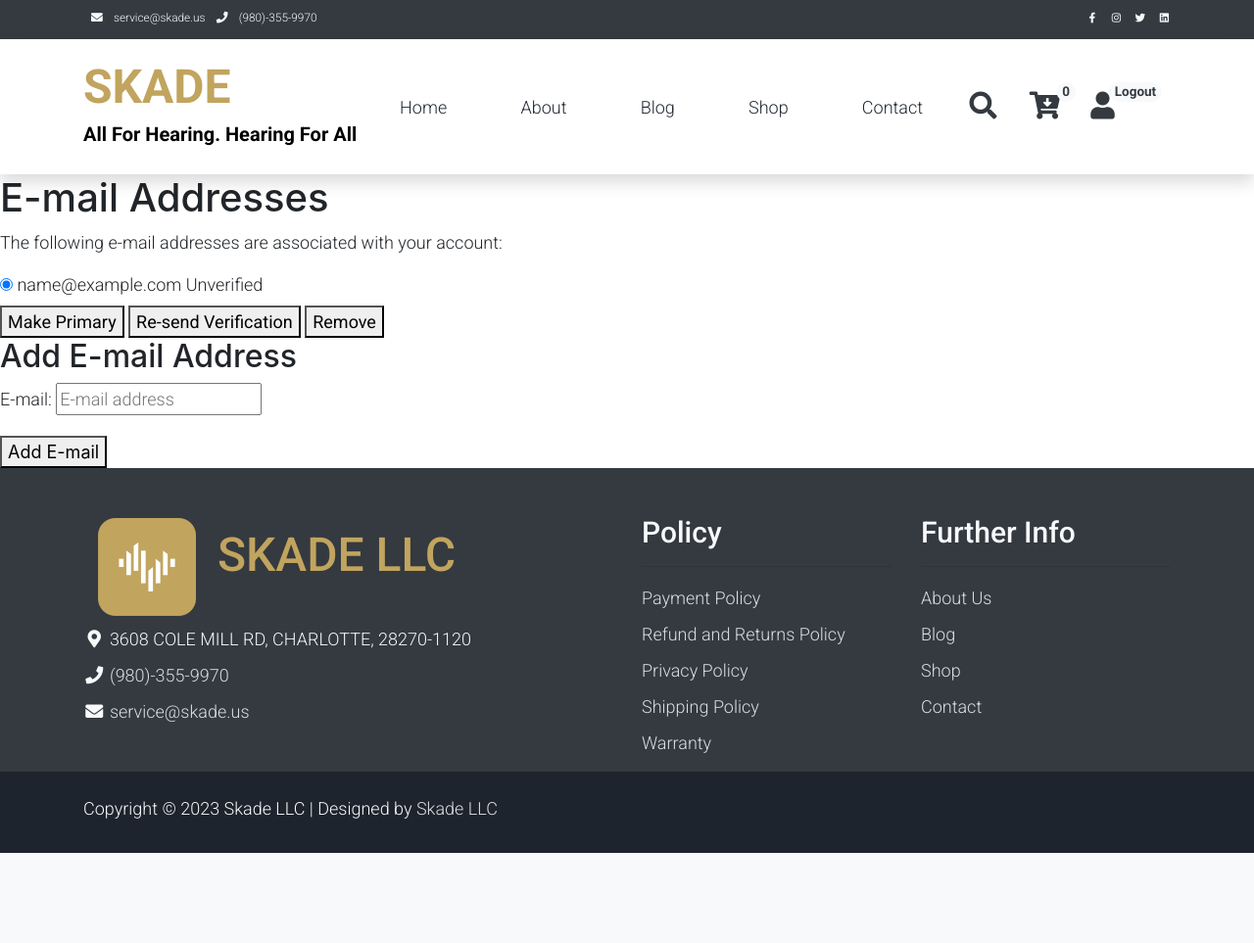
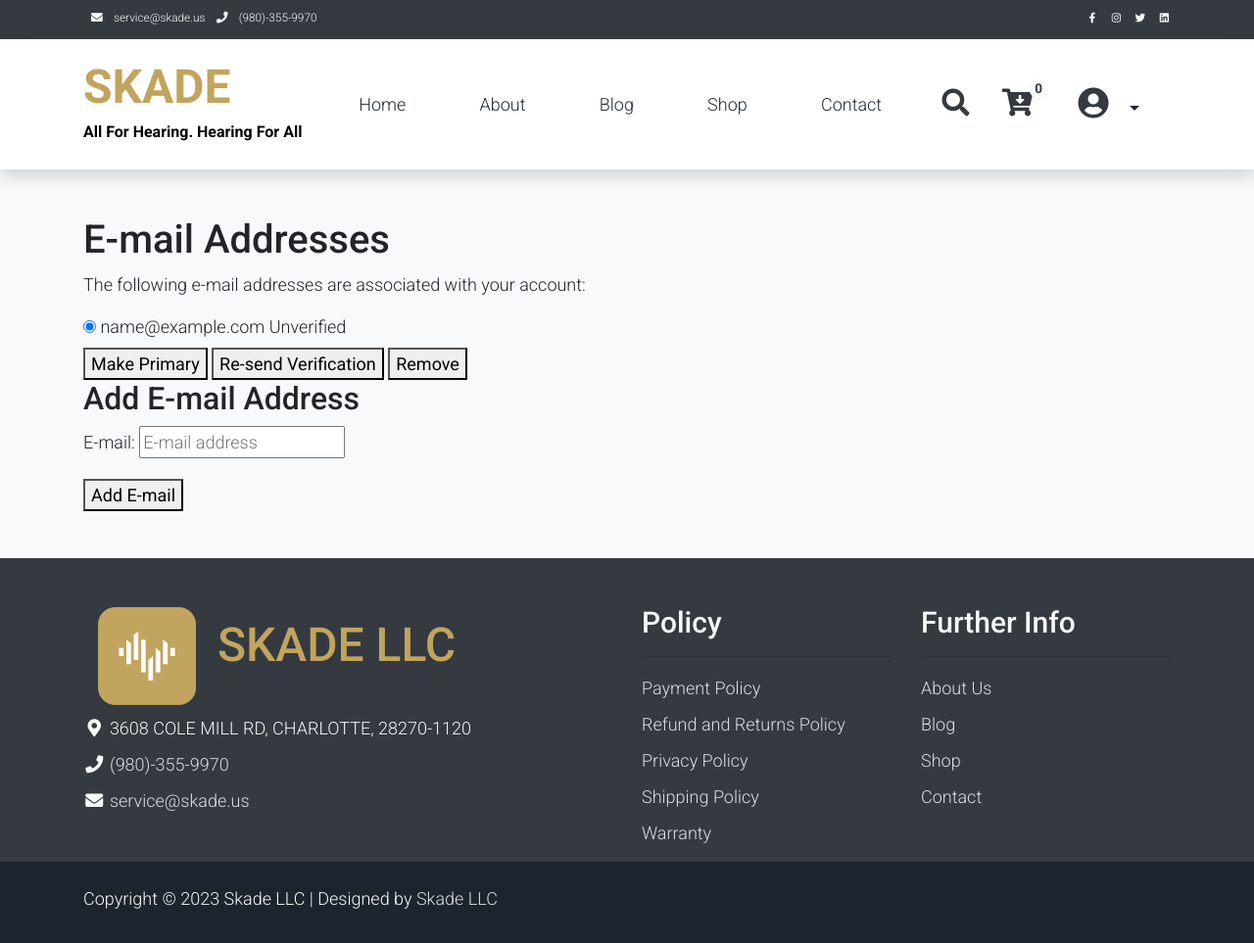
Before and after one commit to PeterYuan1986/skade, a Django app: page /accounts/email/ in a window 1280 px wide. Shown: the whole page at 98% size. Before the commit the page ends 871 px from the top, so only its background shows below. Run offline with Django 3.2, Linux system fonts and the light colour scheme; the visitor is signed in with stand-in values (Sample User, id 1); data comes from the database, SQL or seed files in the repository; data that the repository does not hold is empty; some libraries are stand-ins or nearby versions.

Commit message:
'allauth'

```diff
--- a/djecommerce/settings/base.py
+++ b/djecommerce/settings/base.py
@@ -8,7 +8,6 @@ STRIPE_PUBLIC_KEY = 'pk_test_51MjNu7ApoV55x5o7WyiWhNYJmEEe3DMGwhSSw4fdMNwFaB0yxV
 STRIPE_SECRET_KEY = 'sk_test_51MjNu7ApoV55x5o7EpY6TsPj82xk842nIEIQrQTktqxwUPBjdDQ0A30cRGJhsoAgIhE5T5QRvLGEQ6rKqB8vTlnO00IZcVruAy'
 
 INSTALLED_APPS = [
-    'localflavor',
     'django.contrib.admin',
     'django.contrib.auth',
     'django.contrib.contenttypes',
@@ -24,6 +23,7 @@ INSTALLED_APPS = [
     'home',
     'core',
     'mailer',
+    'localflavor',
 
 ]
 
@@ -71,12 +71,18 @@ STATICFILES_DIRS = [os.path.join(BASE_DIR, 'static_in_env')]
 STATIC_ROOT = os.path.join(BASE_DIR, 'static_root')
 MEDIA_ROOT = os.path.join(BASE_DIR, 'media_root')
 
-# Auth
-
-AUTHENTICATION_BACKENDS = (
+# allauth 基本设定
+ACCOUNT_AUTHENTICATION_METHOD = 'username_email'  # 设置用户名和邮箱登录
+ACCOUNT_EMAIL_REQUIRED = True  # 注册需要填写邮箱
+ACCOUNT_EMAIL_VERIFICATION = 'optional'
+ACCOUNT_LOGOUT_ON_PASSWORD_CHANGE = True
+ACCOUNT_EMAIL_CONFIRMATION_COOLDOWN = 180
+ACCOUNT_REDIRECT_URL = '/accounts/profile/'  # 登录跳转页面
+AUTHENTICATION_BACKENDS = [
     'django.contrib.auth.backends.ModelBackend',
     'allauth.account.auth_backends.AuthenticationBackend'
-)
+]
+
 SITE_ID = 1
 LOGIN_REDIRECT_URL = '/'
 
--- a/djecommerce/settings/development.py
+++ b/djecommerce/settings/development.py
@@ -43,11 +43,12 @@ DATABASES = {
     }
 }
 
-EMAIL_BACKEND = "mailer.backend.DbBackend"
-# EMAIL_BACKEND = 'django.core.mail.backends.smtp.EmailBackend'
+# EMAIL_BACKEND = "mailer.backend.DbBackend"
+EMAIL_BACKEND = 'django.core.mail.backends.smtp.EmailBackend'
 EMAIL_HOST = 'smtp.exmail.qq.com'
 EMAIL_USE_SSL = True
 EMAIL_PORT = 465
 EMAIL_HOST_USER = 'noreply@skade.us'
 EMAIL_HOST_PASSWORD = 'mi54sVUde5MWgirs'
+EMAIL_FROM= 'SKADE Hearing<noreply@skade.us>'
 DEFAULT_FROM_EMAIL = 'noreply@skade.us'
--- a/home/views.py
+++ b/home/views.py
@@ -40,7 +40,6 @@ def contact(request):
             new_contact.save()
 
             try:
-                os.system("echo 'test'")
                 message = f"From: {name}\n" \
                           f"Email: {email}\n" \
                           f"Message: \n" \
--- a/manage.py
+++ b/manage.py
@@ -3,7 +3,7 @@ import os
 import sys
 
 if __name__ == '__main__':
-    os.environ.setdefault('DJANGO_SETTINGS_MODULE', 'djecommerce.settings.development')
+    os.environ.setdefault('DJANGO_SETTINGS_MODULE', 'djecommerce.settings.production')
     try:
         from django.core.management import execute_from_command_line
     except ImportError as exc:
--- a/templates/account/account_inactive.html
+++ b/templates/account/account_inactive.html
@@ -5,7 +5,11 @@
 {% block head_title %}{% trans "Account Inactive" %}{% endblock %}
 
 {% block content %}
+        <section class="bg-light py-5">
+        <div class="container">
 <h1>{% trans "Account Inactive" %}</h1>
 
 <p>{% trans "This account is inactive." %}</p>
+        </div>
+        </section>
 {% endblock %}
--- a/templates/account/email.html
+++ b/templates/account/email.html
@@ -5,6 +5,8 @@
 {% block head_title %}{% trans "Account" %}{% endblock %}
 
 {% block content %}
+        <section class="bg-light py-5">
+        <div class="container">
     <h1>{% trans "E-mail Addresses" %}</h1>
 {% if user.emailaddress_set.all %}
 <p>{% trans 'The following e-mail addresses are associated with your account:' %}</p>
@@ -52,6 +54,8 @@
         {{ form.as_p }}
         <button name="action_add" type="submit">{% trans "Add E-mail" %}</button>
     </form>
+        </div>
+        </section>
 
 {% endblock %}
 
--- a/templates/account/email_confirm.html
+++ b/templates/account/email_confirm.html
@@ -7,6 +7,8 @@
 
 
 {% block content %}
+        <section class="bg-light py-5">
+        <div class="container">
 <h1>{% trans "Confirm E-mail Address" %}</h1>
 
 {% if confirmation %}
@@ -27,5 +29,7 @@
 <p>{% blocktrans %}This e-mail confirmation link expired or is invalid. Please <a href="{{ email_url }}">issue a new e-mail confirmation request</a>.{% endblocktrans %}</p>
 
 {% endif %}
+        </div>
+        </section>
 
 {% endblock %}
--- a/templates/account/password_change.html
+++ b/templates/account/password_change.html
@@ -5,7 +5,8 @@
 {% block head_title %}{% trans "Change Password" %}{% endblock %}
 
 {% block content %}
-<div class="container">
+    <section class="bg-light py-5">
+        <div class="container">
     <h1>{% trans "Change Password" %}</h1>
 
     <form method="POST" action="{% url 'account_change_password' %}" class="password_change">
@@ -14,4 +15,5 @@
         <button type="submit" name="action">{% trans "Change Password" %}</button>
     </form>
 </div>
+    </section>
 {% endblock %}
--- a/templates/navbar.html
+++ b/templates/navbar.html
@@ -35,7 +35,7 @@
 
         <a class="navbar-brand text-success logo h1 align-self-center" href="/">
             <span style="color: #c1a45e"><strong> SKADE</strong>
-            <span style="color: black"><h5><STRONG>All For Hearing. Hearing For All</STRONG></h5></span>
+            <span style="color: black"><h6><STRONG>All For Hearing. Hearing For All</STRONG></h6></span>
         </a>
 
         <button class="navbar-toggler border-0" type="button" data-bs-toggle="collapse"
@@ -65,14 +65,14 @@
                     </li>
                 </ul>
             </div>
-            <div class="navbar align-self-center d-flex">
-
+            <div class="navbar align-self-end d-flex">
 
                 <div class="d-lg-none flex-sm-fill mt-3 mb-4 col-7 col-sm-auto pr-3">
                     <div class="input-group">
                         <form action="/shop/All/" method="post">
                             {% csrf_token %}
-                            <input type="text" name="search" class="form-control" id="inputMobileSearch" placeholder="Search ..."  style="width:150px;display:inline;">
+                            <input type="text" name="search" class="form-control" id="inputMobileSearch"
+                                   placeholder="Search ..." style="width:200px;display:inline;">
                             <!--<div class="input-group-text">-->
                             <button type="submit" style="display:inline">
                                 <i class="fa fa-fw fa-search"></i>
@@ -81,32 +81,59 @@
                         </form>
                     </div>
                 </div>
+
+
                 <a class="nav-icon d-none d-lg-inline" href="#" data-bs-toggle="modal"
                    data-bs-target="#templatemo_search">
                     <i class="fa fa-fw fa-search text-dark mr-2" style="font-size:28px"></i>
                 </a>
 
-                {% if request.user.is_authenticated %}
                 <a class="nav-icon position-relative text-decoration-none"
                    href="{% url 'core:order-summary' %}">
                     <i class="fa fa-fw fa-cart-arrow-down text-dark mr-1" style="font-size:28px"></i>
                     <span class="position-absolute top-0 left-100 translate-middle badge rounded-pill bg-light text-dark ">{{ request.user|cart_item_count }}</span>
                 </a>
-                <a class="nav-icon position-relative text-decoration-none "
-                   href="{% url 'account_logout' %}">
-                    <i class="fa fa-fw fa-user text-dark mr-3" style="font-size:28px"></i>
-                    <span class="position-absolute top-0 left-100 translate-middle badge rounded-pill bg-light text-dark ">Logout</span>
+                <a class="nav-link dropdown-toggle" href="#" id="userDropdown" role="button" data-toggle="dropdown"
+                   aria-haspopup="true" aria-expanded="false">
+                    <i class="fa fa-fw fa-user-circle text-dark mr-2" style="font-size:32px"></i>
+                </a>
+                <!-- Dropdown - User Information -->
+                <div class="dropdown-menu dropdown-menu-right shadow animated--grow-in"
+                     aria-labelledby="userDropdown">
+                    {% if request.user.is_authenticated %}
+                        <a class="dropdown-item" href="/order-history">
+                            <i class="fas fa-list fa-sm fa-fw mr-2 text-gray-400"></i>
+                            Order History
+                        </a>
+                        <a class="dropdown-item" href="{% url 'account_reset_password' %}">
+                            <i class="fas fa-receipt fa-sm fa-fw mr-2 text-gray-400"></i>
+                            Reset Password
+                        </a>
+                        <a class="dropdown-item" href="{% url 'account_email' %}">
+                            <i class="fas fa-cogs fa-sm fa-fw mr-2 text-gray-400"></i>
+                            E-mails Management
+                        </a>
+                        <div class="dropdown-divider"></div>
+                        <a class="dropdown-item" href="{% url 'account_logout' %}" data-toggle="modal" data-target="#logoutModal">
+                            <i class="fas fa-sign-out-alt fa-sm fa-fw mr-2 text-gray-400"></i>
+                            Logout
                         </a>
                     {% else %}
-                <a class="nav-icon position-relative text-decoration-none" href="{% url 'account_login' %}">
-                    <i class="fa fa-fw fa-user text-dark mr-1" style="font-size:28px"></i>
-                    <span class="position-absolute top-0  left-100 translate-middle badge rounded-pill bg-light text-dark">Login</span>
+                        <a class="dropdown-item" href="{% url 'account_login' %}">
+                            <i class="fas fa-sign-in-alt fa-sm fa-fw mr-2 text-gray-400"></i>
+                            Sign In
                         </a>
-                <a class="nav-icon position-relative text-decoration-none" href="{% url 'account_signup' %}">
-                    <i class="fa fa-fw fa-user text-dark mr-3" style="font-size:28px"></i>
-                    <span class="position-absolute top-0  left-100 translate-middle badge rounded-pill bg-light text-dark ">Signup</span>
+
+                        <a class="dropdown-item" href="{% url 'account_signup' %}">
+                            <i class="fas fa-user-plus fa-sm fa-fw mr-2 text-gray-400"></i>
+                            Sign Up
                         </a>
                     {% endif %}
+
+
+                </div>
+
+
             </div>
         </div>
 
--- a/templates/order_success.html
+++ b/templates/order_success.html
@@ -2,6 +2,8 @@
 {% load static %}
 {% block content %}
 <main>
+<section class="bg-light py-5">
+    <div class="container">
     <div style="font-size:11pt;font-family:Arial,sans-serif;width:50vw;min-width:300px;margin-left:auto;margin-right:auto">
         <div>
             <div class="text-center">
@@ -54,7 +56,7 @@
                 <tr>
                     <td colspan="6">
                         <a class='btn btn-warning float-right ml-2' href='/'>Go Home</a>
-                        <a class='btn btn-primary float-right' href='/shop'>Check your order history</a>
+                        <a class='btn btn-primary float-right' href='/order-history'>Check your order history</a>
                     </td>
                 </tr>
                 {% endif %}
@@ -130,5 +132,7 @@
             </table>
         </div>
     </div>
+    </div>
+</section>
 </main>
 {% endblock content %}
--- a/templates/order_summary.html
+++ b/templates/order_summary.html
@@ -2,6 +2,7 @@
 
 {% block content %}
 <main>
+<section class="bg-light py-5">
     <div class="container">
 
         <div class="table-responsive ">
@@ -78,6 +79,7 @@
         </div>
 
     </div>
+</section>
 </main>
 
 {% endblock content %}
```
Also changed, not shown: djecommerce/settings/production.py (+13 -1 lines), templates/order_history.html (+13 -8 lines). Lines whose indentation alone changed are shown as unchanged.
